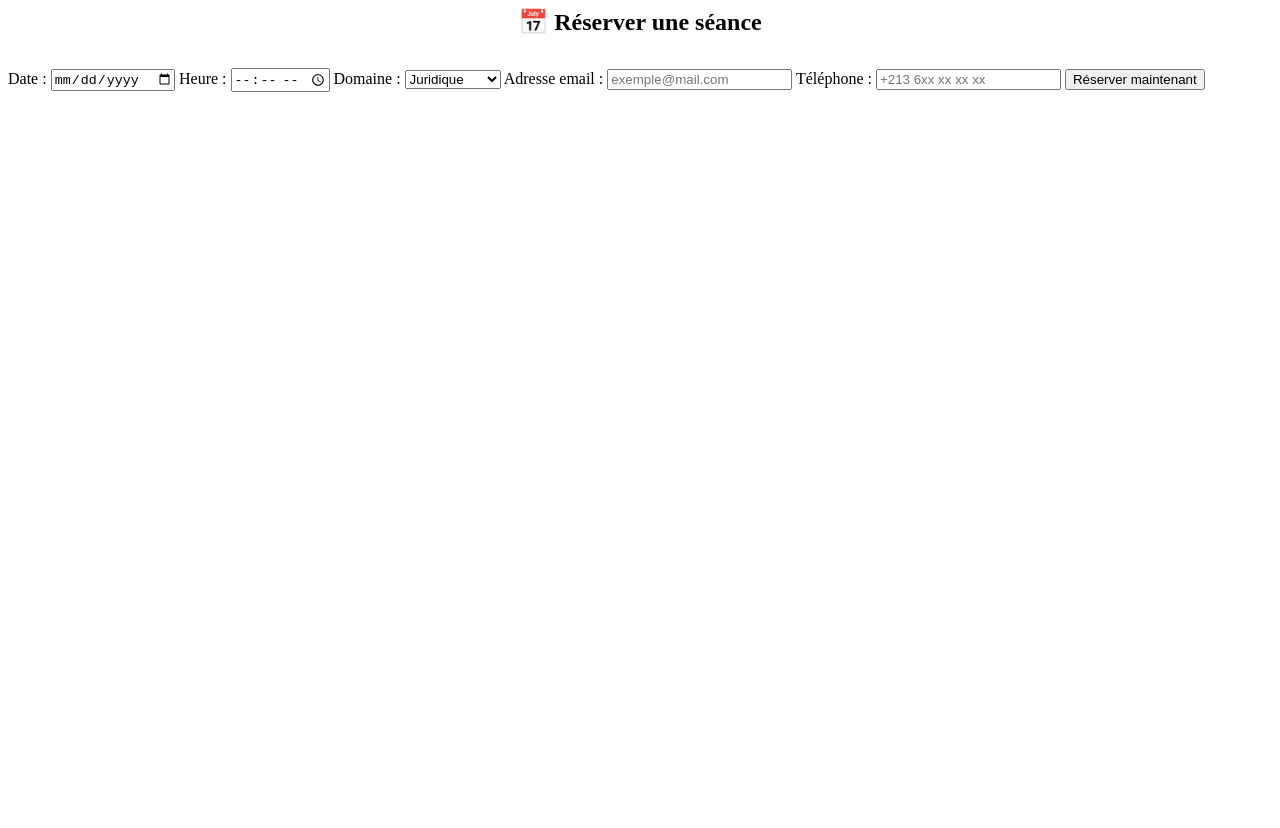
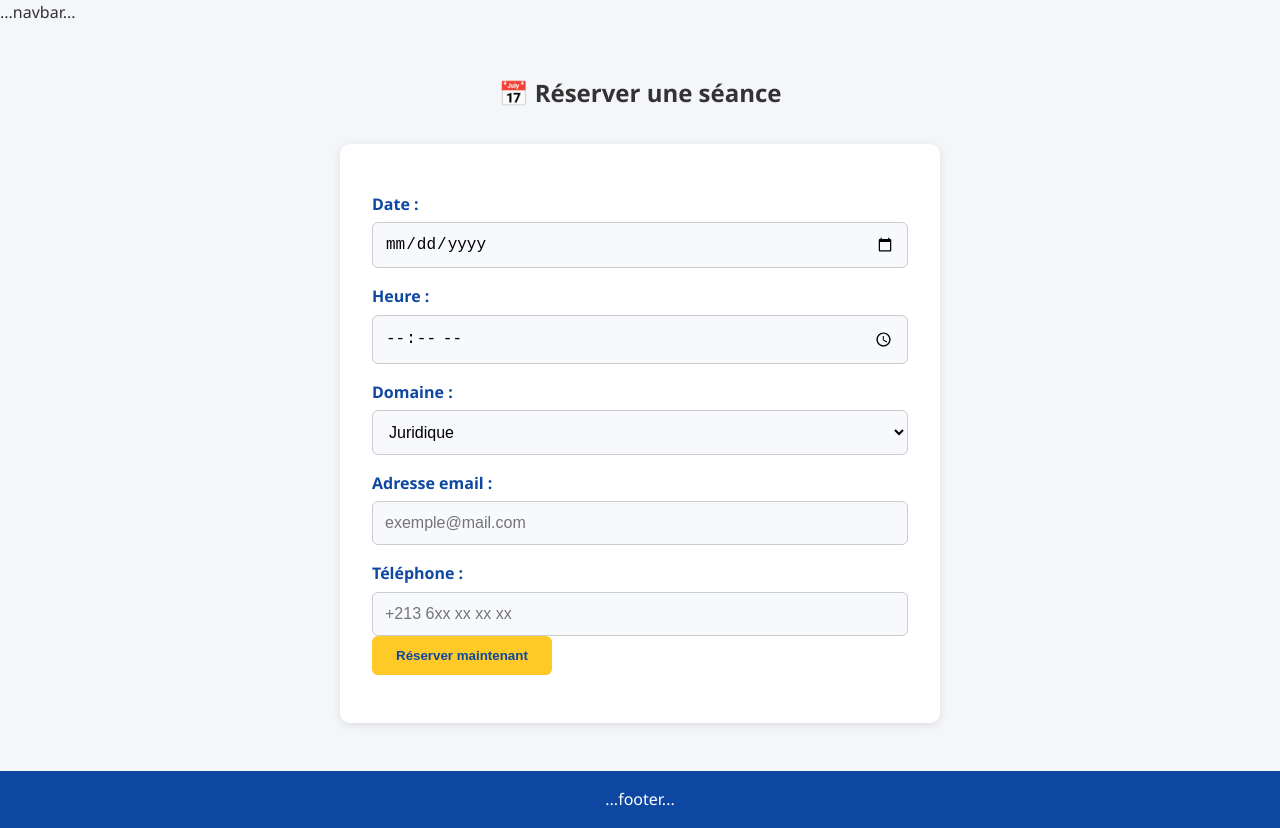
Before and after one commit to pixxso/traduction-realtime-backend, a plain HTML site: page services.html in a window 1280 px wide. Before the commit the page ends 800 px from the top, so only its background shows below. Drawn offline with Linux system fonts and the light colour scheme; files that its build step writes are made by us from their sources.

Commit message:
Update services.html

```diff
--- a/services.html
+++ b/services.html
@@ -1,28 +1,28 @@
+<!DOCTYPE html><html lang="fr"><head><meta charset="UTF-8"><meta name="viewport" content="width=device-width,initial-scale=1.0">
+<title>Réserver – Rword Manar</title><link rel="stylesheet" href="css/style.css"></head><body>
+<header>...navbar...</header>
 <section class="features">
-  <h1 style="text-align: center; margin-bottom: 2rem;">📅 Réserver une séance</h1>
-
-  <form id="booking-form" class="simple-form">
-    <label for="date">Date :</label>
-    <input type="date" id="date" required>
-
-    <label for="time">Heure :</label>
-    <input type="time" id="time" required>
-
-    <label for="specialty">Domaine :</label>
-    <select id="specialty" required>
-      <option>Juridique</option>
-      <option>Médical</option>
-      <option>Administratif</option>
-    </select>
-
-    <label for="email">Adresse email :</label>
-    <input type="email" id="email" placeholder="exemple@mail.com" required>
-
-    <label for="phone">Téléphone :</label>
-    <input type="tel" id="phone" placeholder="+213 6xx xx xx xx" required>
-
+  <h1 style="text-align:center; margin-bottom:2rem;">📅 Réserver une séance</h1>
+  <form id="booking-form">
+    <label for="date">Date :</label><input type="date" id="date" required>
+    <label for="time">Heure :</label><input type="time" id="time" required>
+    <label for="specialty">Domaine :</label><select id="specialty" required><option>Juridique</option><option>Médical</option><option>Administratif</option></select>
+    <label for="email">Adresse email :</label><input type="email" id="email" placeholder="exemple@mail.com" required>
+    <label for="phone">Téléphone :</label><input type="tel" id="phone" placeholder="+213 6xx xx xx xx" required>
     <button type="submit" class="btn">Réserver maintenant</button>
-
-    <p id="confirmation-message" style="margin-top: 1rem;"></p>
+    <p id="confirmation-message" style="margin-top:1rem;"></p>
   </form>
 </section>
+<footer>...footer...</footer>
+
+<script>
+// Script réservation functionnel
+document.getElementById('booking-form').addEventListener('submit', e => {
+  e.preventDefault();
+  const data = ['date','time','specialty','email','phone'].reduce((o,id)=>{o[id]=document.getElementById(id).value;return o;},{});
+  fetch('/api/reservations',{method:'POST',headers:{'Content-Type':'application/json'},body:JSON.stringify(data)})
+   .then(res=>res.text()).then(msg=>document.getElementById('confirmation-message').textContent=msg)
+   .catch(()=>document.getElementById('confirmation-message').textContent="Erreur lors de la réservation.");
+});
+</script>
+</body></html>
```
